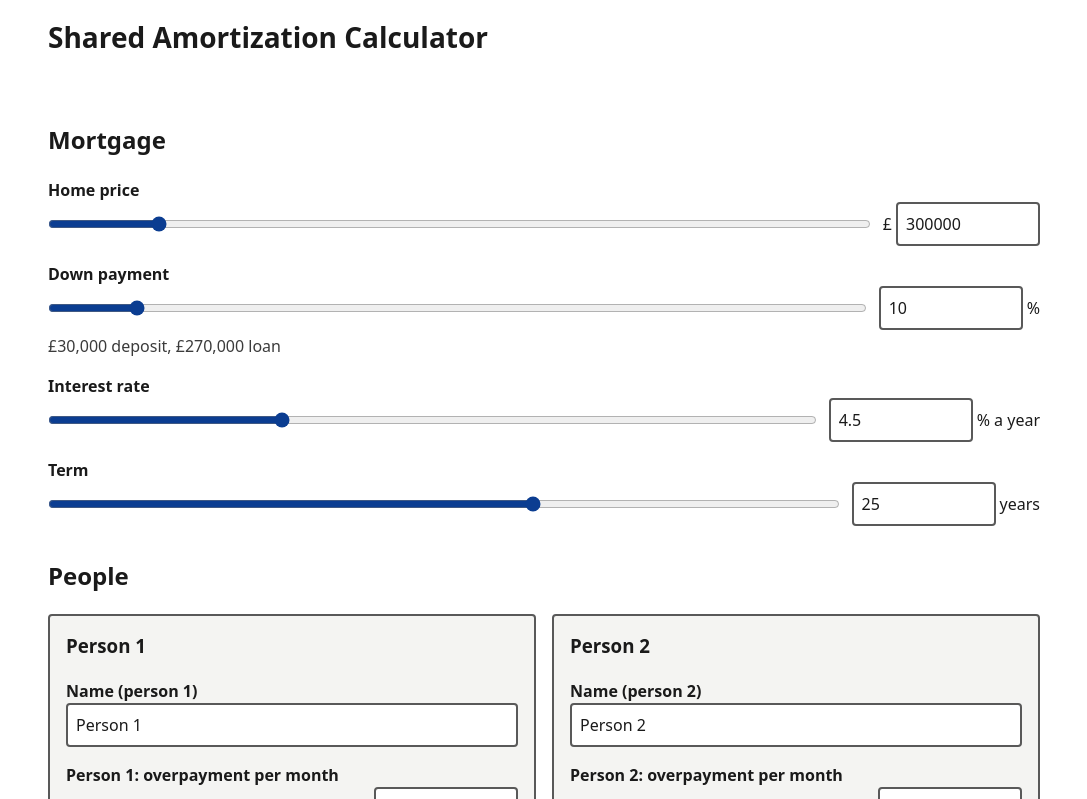
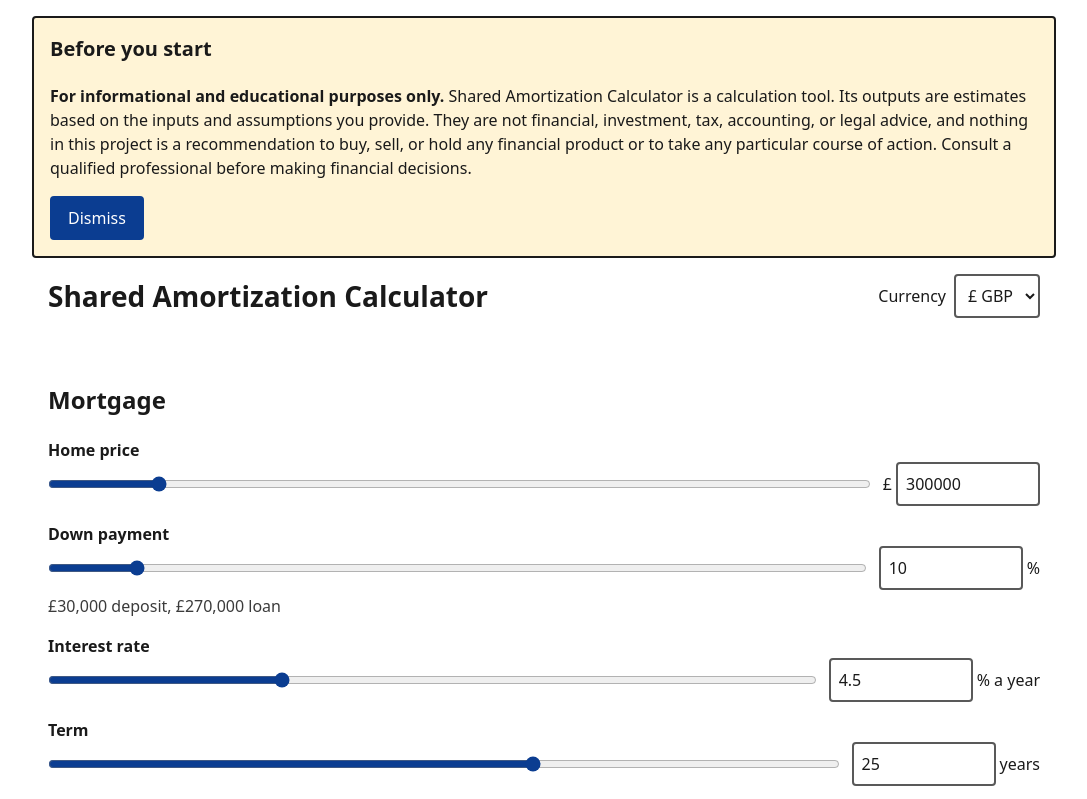
Before and after one commit to shared-amortization-calculator/shared-amortization-calculator, a React (Vite) app: page / in a window 1280 px wide. Shown: the top 799 px of the page, without its empty margins (96-1183 px from the left). Built offline with nearby package versions, Linux system fonts and the light colour scheme.

Commit message:
Add disclaimer banner, warranty footer, currency selector and skip link
Co-Authored-By: Claude Opus 5.5 <noreply@anthropic.com>

```diff
--- a/src/App.tsx
+++ b/src/App.tsx
@@ -1,8 +1,11 @@
-import { useState } from 'react';
+import { useRef, useState } from 'react';
 import BalanceOverTime from './components/charts/BalanceOverTime';
 import ContributedVsEquity from './components/charts/ContributedVsEquity';
 import EquityOverTime from './components/charts/EquityOverTime';
+import CurrencySelector from './components/CurrencySelector';
+import DisclaimerBanner from './components/DisclaimerBanner';
 import EquityModeSelector from './components/EquityModeSelector/EquityModeSelector';
+import Footer from './components/Footer';
 import MortgageForm from './components/MortgageForm/MortgageForm';
 import PeopleControls from './components/PeopleControls/PeopleControls';
 import Results from './components/Results/Results';
@@ -14,13 +17,21 @@ export default function App() {
   const [state, setState] = useState<AppState>(initialState);
   const result = useAmortizationSchedule(state);
   const animate = !usePrefersReducedMotion();
+  const titleRef = useRef<HTMLHeadingElement>(null);
   const patch = (p: Partial<AppState>) => setState((s) => ({ ...s, ...p }));
   const chartProps = { result, people: state.people, currency: state.currency, animate };
 
   return (
     <>
+      <a className="skip-link" href="#results">
+        Skip to results
+      </a>
+      <DisclaimerBanner onDismiss={() => titleRef.current?.focus()} />
       <header className="site-header page">
-        <h1 id="app-title">Shared Amortization Calculator</h1>
+        <h1 id="app-title" ref={titleRef} tabIndex={-1}>
+          Shared Amortization Calculator
+        </h1>
+        <CurrencySelector value={state.currency} onChange={(currency) => patch({ currency })} />
       </header>
       <main id="main" className="page">
         <MortgageForm state={state} onPatch={patch} />
@@ -34,6 +45,7 @@ export default function App() {
           <ContributedVsEquity {...chartProps} />
         </section>
       </main>
+      <Footer />
     </>
   );
 }
--- /dev/null
+++ b/src/components/CurrencySelector.tsx
@@ -0,0 +1,21 @@
+import { CURRENCIES, type CurrencyCode } from '../format';
+
+interface CurrencySelectorProps {
+  value: CurrencyCode;
+  onChange: (currency: CurrencyCode) => void;
+}
+
+export default function CurrencySelector({ value, onChange }: CurrencySelectorProps) {
+  return (
+    <div className="currency-select">
+      <label htmlFor="currency">Currency</label>
+      <select id="currency" value={value} onChange={(e) => onChange(e.target.value as CurrencyCode)}>
+        {CURRENCIES.map((c) => (
+          <option key={c.code} value={c.code}>
+            {c.label}
+          </option>
+        ))}
+      </select>
+    </div>
+  );
+}
--- /dev/null
+++ b/src/components/DisclaimerBanner.tsx
@@ -0,0 +1,51 @@
+import { useState } from 'react';
+
+const STORAGE_KEY = 'disclaimerDismissed';
+
+function readDismissed(): boolean {
+  try {
+    return window.localStorage.getItem(STORAGE_KEY) === 'true';
+  } catch {
+    return false;
+  }
+}
+
+function saveDismissed(): void {
+  try {
+    window.localStorage.setItem(STORAGE_KEY, 'true');
+  } catch {
+    // Storage is blocked; the banner will show again next visit.
+  }
+}
+
+interface DisclaimerBannerProps {
+  onDismiss: () => void;
+}
+
+export default function DisclaimerBanner({ onDismiss }: DisclaimerBannerProps) {
+  const [dismissed, setDismissed] = useState(readDismissed);
+  if (dismissed) return null;
+
+  return (
+    <div className="banner page" role="region" aria-label="Disclaimer">
+      <p className="banner__title">Before you start</p>
+      <p>
+        <strong>For informational and educational purposes only.</strong> Shared Amortization Calculator is a
+        calculation tool. Its outputs are estimates based on the inputs and assumptions you provide. They are not
+        financial, investment, tax, accounting, or legal advice, and nothing in this project is a recommendation to
+        buy, sell, or hold any financial product or to take any particular course of action. Consult a qualified
+        professional before making financial decisions.
+      </p>
+      <button
+        type="button"
+        onClick={() => {
+          saveDismissed();
+          setDismissed(true);
+          onDismiss();
+        }}
+      >
+        Dismiss
+      </button>
+    </div>
+  );
+}
--- /dev/null
+++ b/src/components/Footer.tsx
@@ -0,0 +1,16 @@
+const WARRANTY_TEXT =
+  'This software is provided "AS IS" and "AS AVAILABLE," without warranty of any kind, express or implied, ' +
+  'including but not limited to warranties of accuracy, completeness, reliability, merchantability, fitness for a ' +
+  'particular purpose, and non-infringement. Calculations may contain errors, rely on simplified assumptions, or ' +
+  'become outdated (for example, tax rules and rates change). You are responsible for verifying any result before ' +
+  'relying on it.';
+
+export default function Footer() {
+  return (
+    <footer className="site-footer page">
+      <p>
+        <strong>No warranty.</strong> {WARRANTY_TEXT}
+      </p>
+    </footer>
+  );
+}
```
Also changed, not shown: 1 other file (tests, documents, lock files or other folders).
